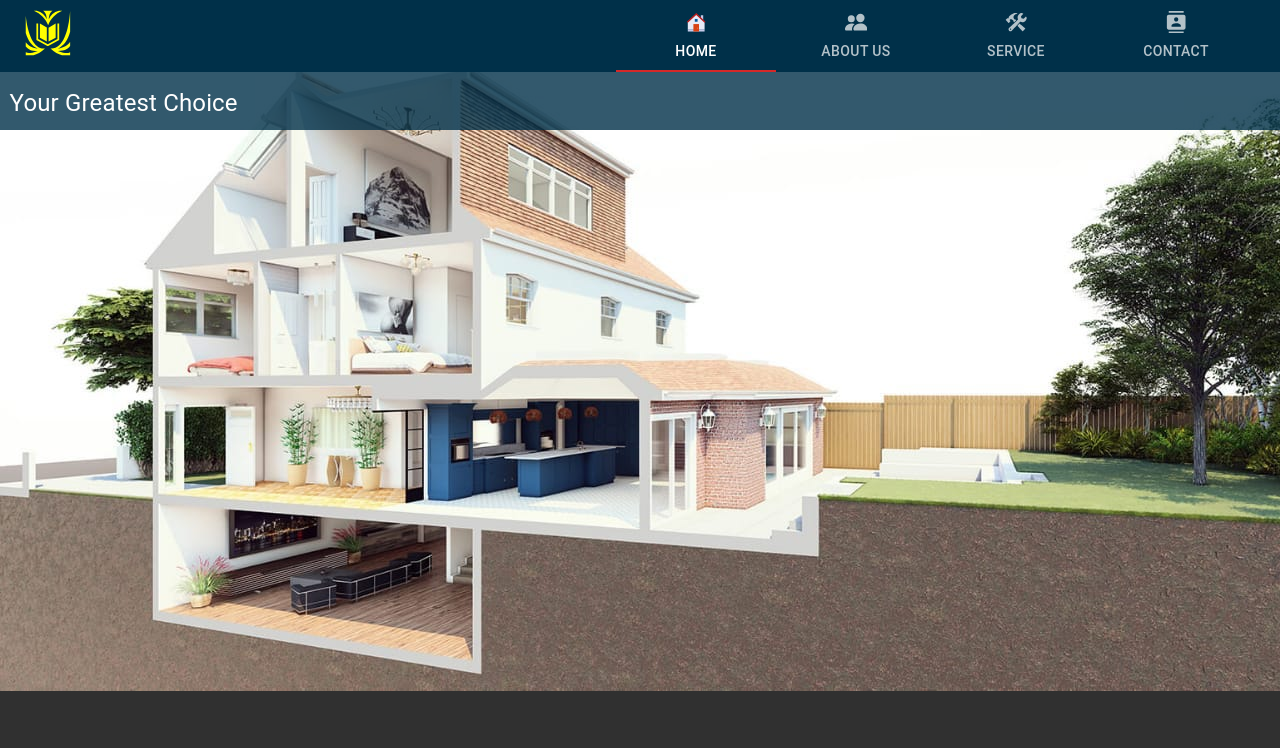
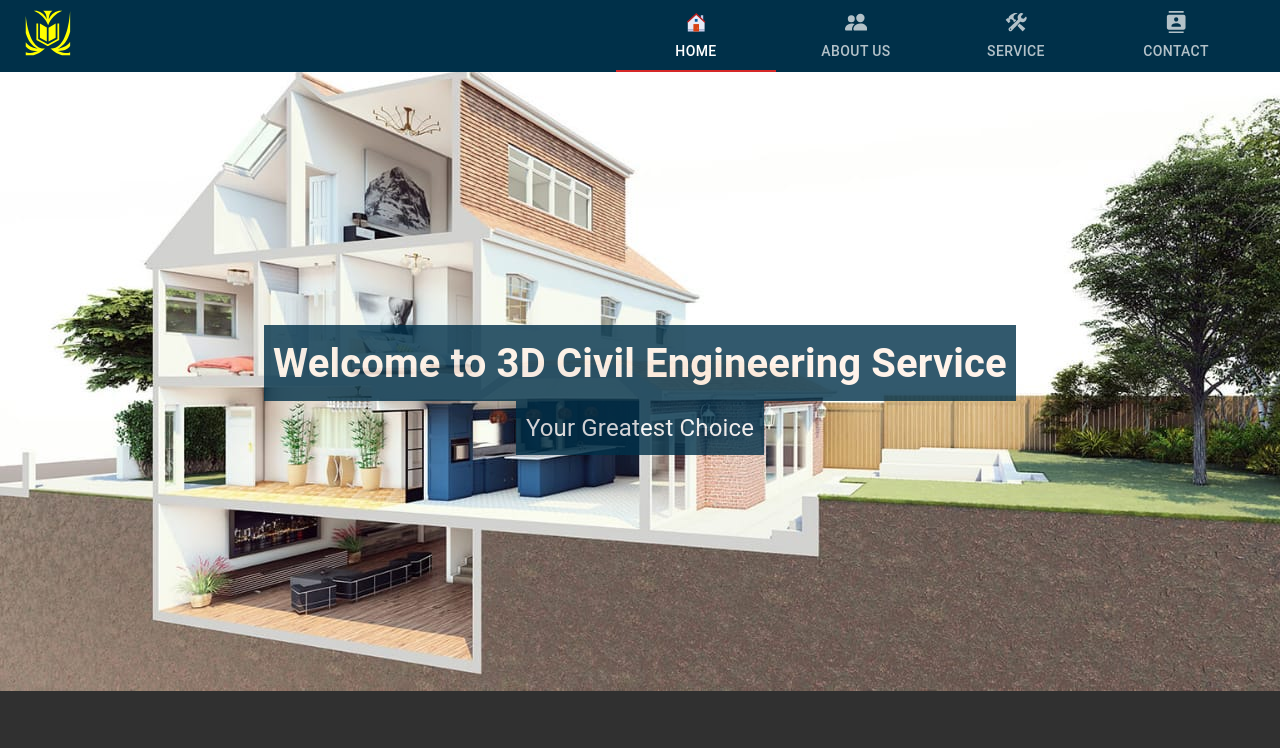
Before and after one commit to rajgthub/constructionservice, a React (Create React App) app: page / in a window 1280 px wide. Shown: the top 748 px of the page. Built offline with nearby package versions, Linux system fonts and the light colour scheme.

Commit message:
Reposition image with fixed size.

```diff
--- a/src/components/HomeBanner/HomeBanner.js
+++ b/src/components/HomeBanner/HomeBanner.js
@@ -10,13 +10,13 @@ const useStyles = makeStyles(theme => ({
       ${landing}
     )`,
     // backgroundRepeat: 'no-repeat',
-    // backgroundAttachment: 'fixed',
+    backgroundAttachment: 'fixed',
     // backgroundSize: 'cover',
     // backgroundPosition: '50% 50%',
-    // display: 'flex',
-    // alignItems: 'center',
-    // justifyContent: 'center',
-    // flexDirection: 'column',
+    display: 'flex',
+    alignItems: 'center',
+    justifyContent: 'center',
+    flexDirection: 'column',
   },
   title: {
     fontSize: '2.5rem',
--- a/src/index.css
+++ b/src/index.css
@@ -6,6 +6,4 @@
 #home{
   height: 100vh;
   background-repeat: no-repeat;
-  background-attachment: fixed;
-  background-attachment: 'fixed';
 }
```
